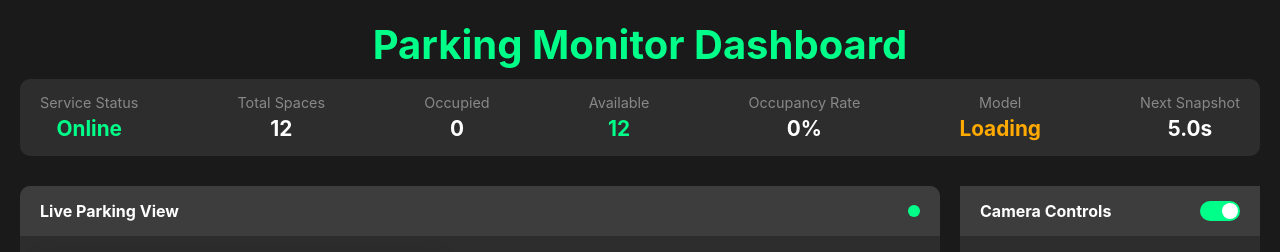
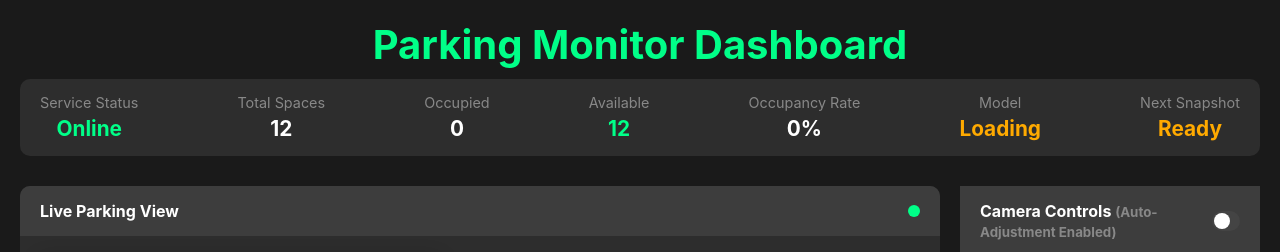
Before and after one commit to oa-device/oaParkingMonitor, a FastAPI app: page /dashboard in a window 1280 px wide. Shown: the top 252 px of the page. Run offline with FastAPI, Linux system fonts and the light colour scheme.

Commit message:
feat(ui): enhance snapshot countdown and camera controls
- Add real-time countdown timer with color indicators
- Set camera controls to collapsed by default with auto-adjustment notice
- Implement client-side time synchronization with server
- Add visual states for processing and ready states

```diff
--- a/templates/dashboard.html
+++ b/templates/dashboard.html
@@ -459,7 +459,7 @@
                 </div>
                 <div class="status-item">
                     <span class="status-label">Next Snapshot</span>
-                    <span class="status-value" id="next-snapshot">--</span>
+                    <span class="status-value" id="next-snapshot" style="font-weight: bold;">--</span>
                 </div>
             </div>
         </div>
@@ -480,9 +480,9 @@
                 <!-- Camera Controls Panel -->
                 <div class="camera-controls-panel">
                     <div class="panel-header">
-                        <span>Camera Controls</span>
+                        <span>Camera Controls <small style="color: #888;">(Auto-Adjustment Enabled)</small></span>
                         <label class="toggle-switch">
-                            <input type="checkbox" id="camera-controls-toggle" checked>
+                            <input type="checkbox" id="camera-controls-toggle">
                             <span class="slider"></span>
                         </label>
                     </div>
@@ -641,6 +641,8 @@
                 this.lastUpdateEpoch = 0;
                 this.currentPreset = 'custom';
                 this.pendingChanges = false;
+                this.nextSnapshotTime = 0;
+                this.snapshotInterval = 5;
                 this.init();
             }
 
@@ -648,6 +650,7 @@
                 this.setupCameraControls();
                 this.loadCameraSettings();
                 this.startAutoRefresh();
+                this.startCountdownTimer();
                 this.fetchData(); // Initial load
             }
 
@@ -655,6 +658,9 @@
                 // Toggle camera controls panel
                 const toggle = document.getElementById('camera-controls-toggle');
                 const content = document.getElementById('camera-controls-content');
+
+                // Camera controls collapsed by default since auto-adjustment is enabled
+                content.style.display = 'none';
 
                 toggle.addEventListener('change', (e) => {
                     content.style.display = e.target.checked ? 'block' : 'none';
@@ -898,6 +904,32 @@
                 }, this.refreshInterval);
             }
 
+            startCountdownTimer() {
+                // Update countdown every second for smooth UX
+                setInterval(() => {
+                    this.updateCountdownDisplay();
+                }, 1000);
+            }
+
+            updateCountdownDisplay() {
+                const now = Date.now() / 1000;
+                const timeUntilNext = Math.max(0, this.nextSnapshotTime - now);
+
+                const countdownElement = document.getElementById('next-snapshot');
+                if (timeUntilNext > 0) {
+                    if (timeUntilNext > 1) {
+                        countdownElement.textContent = timeUntilNext.toFixed(1) + 's';
+                        countdownElement.style.color = '#fff';
+                    } else {
+                        countdownElement.textContent = 'Processing...';
+                        countdownElement.style.color = '#00ff88';
+                    }
+                } else {
+                    countdownElement.textContent = 'Ready';
+                    countdownElement.style.color = '#ffaa00';
+                }
+            }
+
             async fetchData() {
                 try {
                     this.setRefreshIndicator(true);
@@ -1067,11 +1099,11 @@
                         (data.last_processing_time * 1000).toFixed(0) + 'ms';
                 }
 
-                // Update next snapshot countdown
+                // Update next snapshot countdown with real-time tracking
                 if (data.next_snapshot_in !== undefined) {
-                    const nextIn = Math.max(0, data.next_snapshot_in);
-                    document.getElementById('next-snapshot').textContent =
-                        nextIn > 0 ? nextIn.toFixed(1) + 's' : 'Now';
+                    const serverTime = data.server_time_epoch || (Date.now() / 1000);
+                    this.nextSnapshotTime = serverTime + Math.max(0, data.next_snapshot_in);
+                    this.snapshotInterval = data.snapshot_interval || 5;
                 }
             }
 
```
